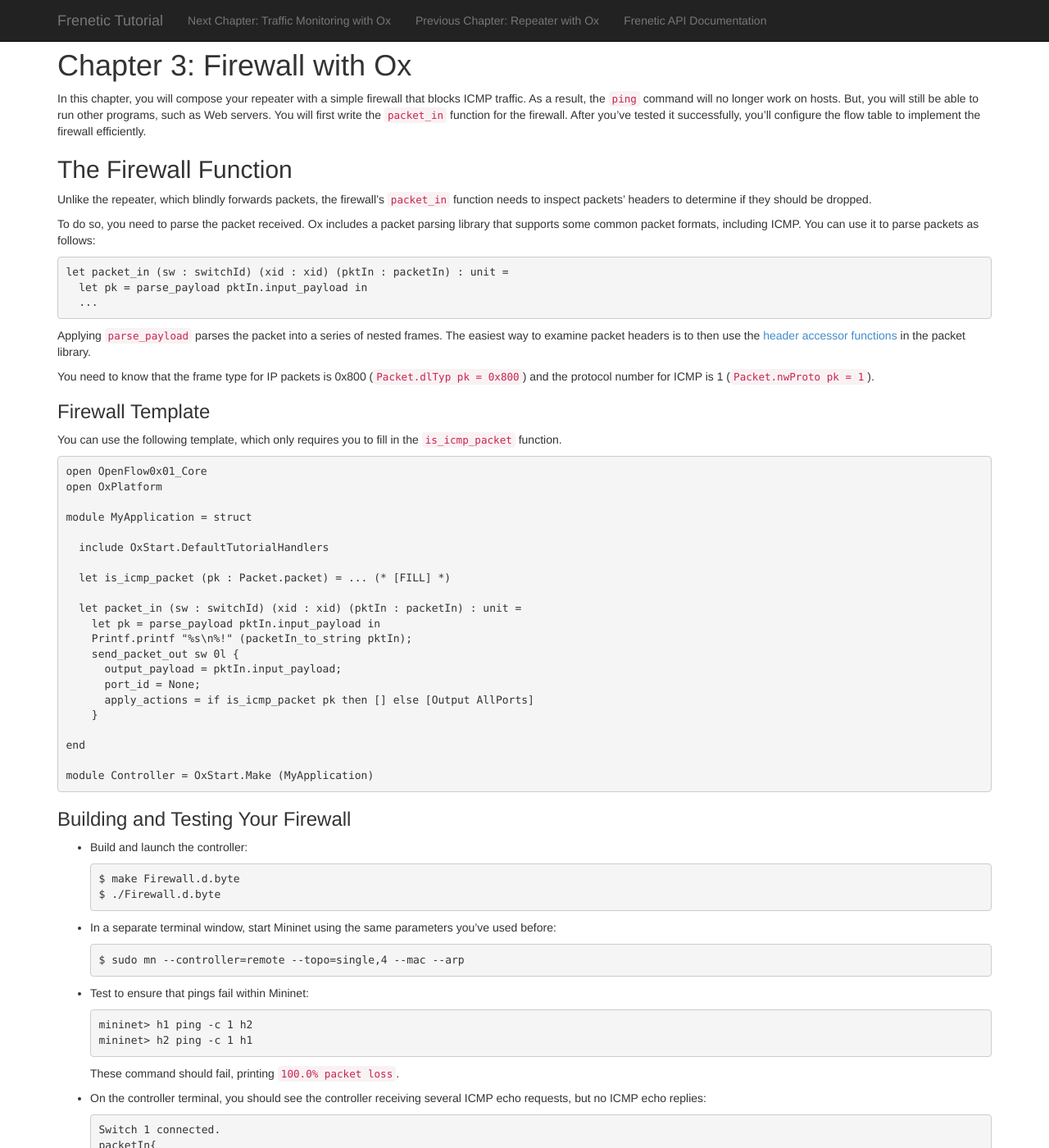
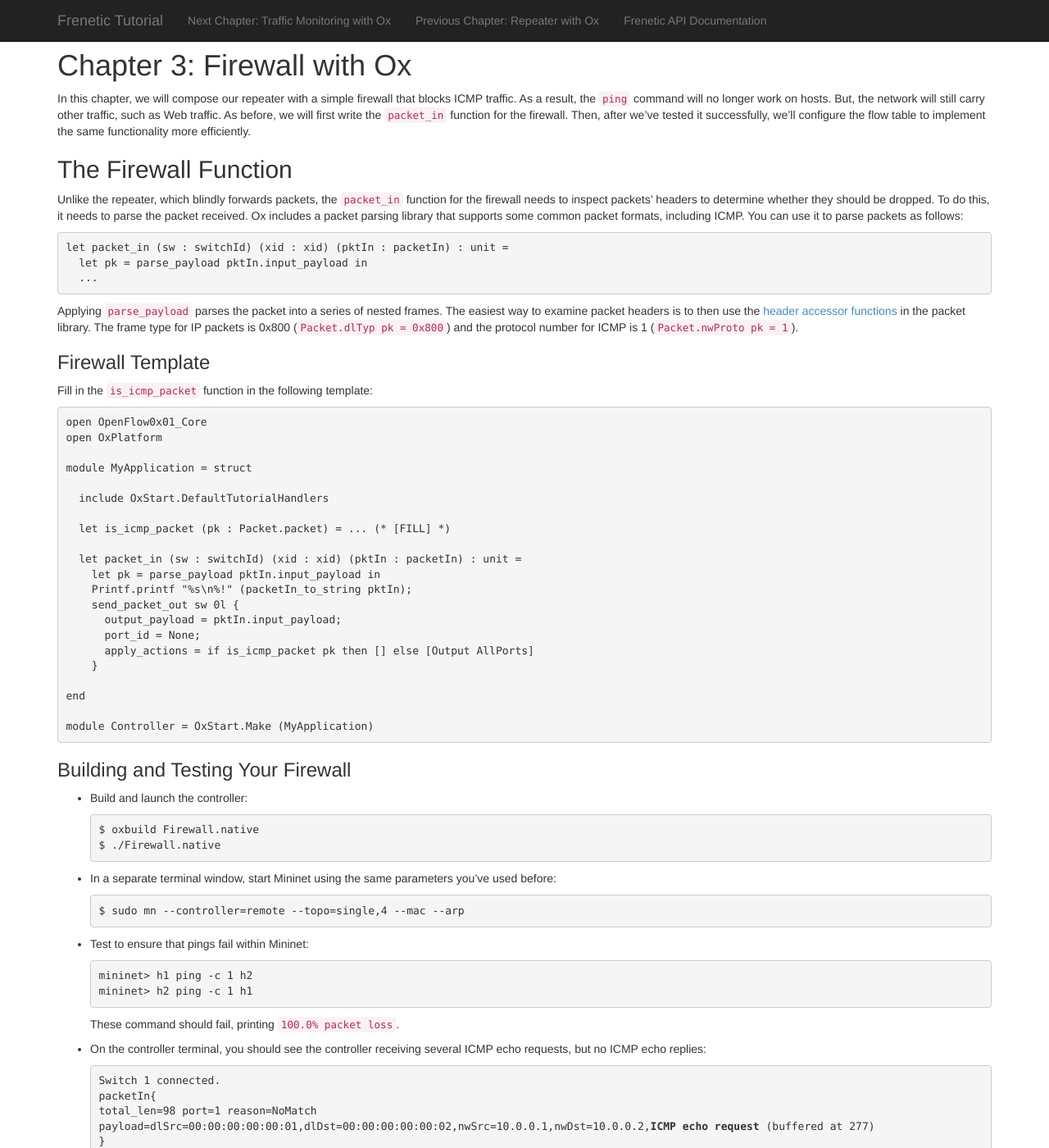
Before and after one commit to frenetic-lang/tutorials, a Jekyll site: the page built from OxFirewall/index.md, in a window 1280 px wide and 1400 px high. Shown: the whole window at 82% size. Built offline with Jekyll 4.4.1, drawn with Linux system fonts in a browser that asks for light colours; nearby versions of some CDN libraries; some of the changed text lies outside the part shown.

Commit message:
Polish in OxFirewall

```diff
--- a/OxFirewall/index.md
+++ b/OxFirewall/index.md
@@ -3,22 +3,22 @@ layout: main
 title: Firewall with Ox
 ---
 
-In this chapter, you will compose your repeater with a simple firewall
+In this chapter, we will compose our repeater with a simple firewall
 that blocks ICMP traffic. As a result, the `ping` command will no
-longer work on hosts. But, you will still be able to run other
-programs, such as Web servers.  You will first write the `packet_in`
-function for the firewall.  After you've tested it successfully,
-you'll configure the flow table to implement the firewall efficiently.
+longer work on hosts. But, the network will still carry other traffic,
+such as Web traffic. As before, we will first write the `packet_in`
+function for the firewall. Then, after we've tested it successfully,
+we'll configure the flow table to implement the same functionality
+more efficiently.
 
 ## The Firewall Function
 
-Unlike the repeater, which blindly forwards packets, the firewall's
-`packet_in` function needs to inspect packets' headers to determine if
-they should be dropped.
-
-To do so, you need to parse the packet received. Ox includes a packet
-parsing library that supports some common packet formats, including ICMP.
-You can use it to parse packets as follows:
+Unlike the repeater, which blindly forwards packets, the `packet_in`
+function for the firewall needs to inspect packets' headers to
+determine whether they should be dropped. To do this, it needs to
+parse the packet received. Ox includes a packet parsing library that
+supports some common packet formats, including ICMP.  You can use it
+to parse packets as follows:
 
 ~~~ ocaml
 let packet_in (sw : switchId) (xid : xid) (pktIn : packetIn) : unit =
@@ -27,17 +27,13 @@ let packet_in (sw : switchId) (xid : xid) (pktIn : packetIn) : unit =
 ~~~
 Applying `parse_payload` parses the packet into a series of nested
 frames. The easiest way to examine packet headers is to then use the
-[header accessor functions] in the packet library.
-
-You need to know that the
-frame type for IP packets
-is 0x800 (`Packet.dlTyp pk = 0x800`) and the protocol number for ICMP is 1
-(`Packet.nwProto pk = 1`).
+[header accessor functions] in the packet library. The frame type for
+IP packets is 0x800 (`Packet.dlTyp pk = 0x800`) and the protocol
+number for ICMP is 1 (`Packet.nwProto pk = 1`).
 
 ### Firewall Template
 
-You can use the following template, which only requires you to fill
-in the `is_icmp_packet` function.
+Fill in the `is_icmp_packet` function in the following template:
 
 ~~~ ocaml
 open OpenFlow0x01_Core
@@ -68,8 +64,8 @@ module Controller = OxStart.Make (MyApplication)
 - Build and launch the controller:
 
   ~~~ shell
-  $ make Firewall.d.byte
-  $ ./Firewall.d.byte
+  $ oxbuild Firewall.native
+  $ ./Firewall.native
   ~~~
 
 - In a separate terminal window, start Mininet using the same
@@ -115,7 +111,6 @@ packetIn{
   be unaffected. To ensure that this is the case, try to run a Web server
   on one host and a client on another.
 
-
   * In Mininet, start new terminals for `h1` and `h2`:
 
     ~~~
@@ -139,13 +134,11 @@ packetIn{
 
 ## An Efficient Firewall
 
-In this part, you will extend your implementation of the firewall
-function to also implement the firewall using flow tables.
-You can build on `ox-tutorial-workspace/Firewall2.ml` if necessary.
-
-Fill in the `switch_connected` event handler. You need to install two
-entries into the flow table: one for ICMP traffic and the other for
-all other traffic. Use the following template:
+Next, let us extend our implementation of the firewall function to use
+flow tables. To do this, we will add a `switch_connected` handler. We
+will need to install two entries into the flow table: one for ICMP
+traffic and the other for all other traffic. Use the following
+template:
 
 ~~~ ocaml
 let switch_connected (sw : switchId) feats : unit =
@@ -154,18 +147,18 @@ let switch_connected (sw : switchId) feats : unit =
   send_flow_mod sw 0l (add_flow priority2 pattern2 actions2)
 ~~~
 
-You have to determine the priorities, patterns, and actions in the
-handler above. You might want to revisit the description of flow
-tables in [Chapter 2][Ch2]. Here is a quick refresher:
+To determine the priorities, patterns, and actions in the handler
+above, it may be useful to revisit the description of flow tables in
+[Chapter 2][Ch2]. Here is a quick refresher:
 
-- *Priorities*: higher numbers mean higher priority.
+- *Priorities*: larger numbers mean higher priority.
 
-- *Action lists*: To drop traffic, you provide an empty list (`[]` in
-  OCaml) of actions.
+- *Action lists*: To drop traffic, use an empty list (`[]` in OCaml)
+  of actions.
 
 - *Patterns*: In the previous chapter, you used the builtin pattern
   `match_all`, which you may use again if needed. You will certainly
-  need to write a pattern to match ICMP packets. The Ox Manual has
+  need to write a pattern that matches ICMP packets. The Ox Manual has
   several [example patterns] to get you started.
 
 #### Building and Testing
```
Also changed, not shown: other parts of OxFirewall/index.md (+0 -8 lines).
